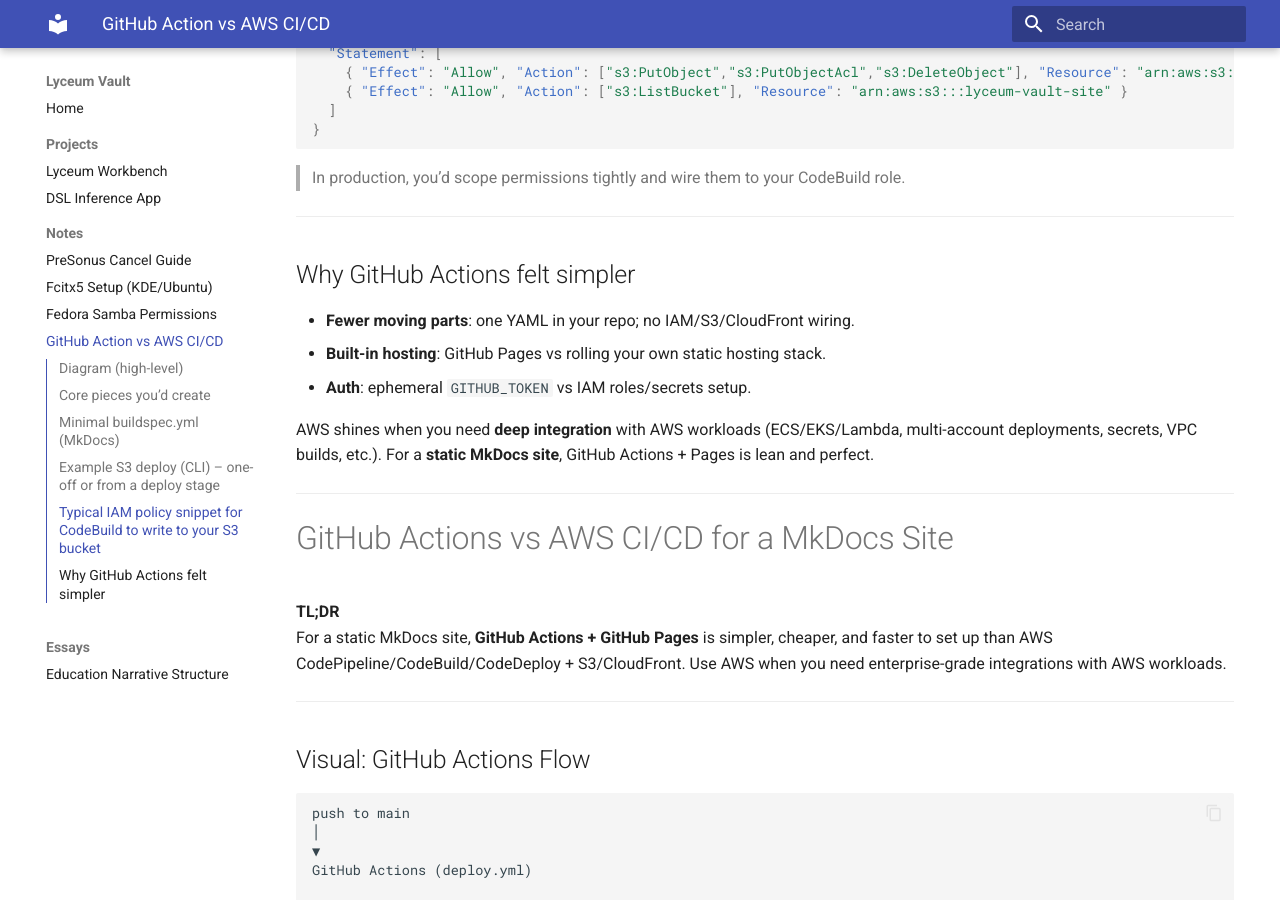
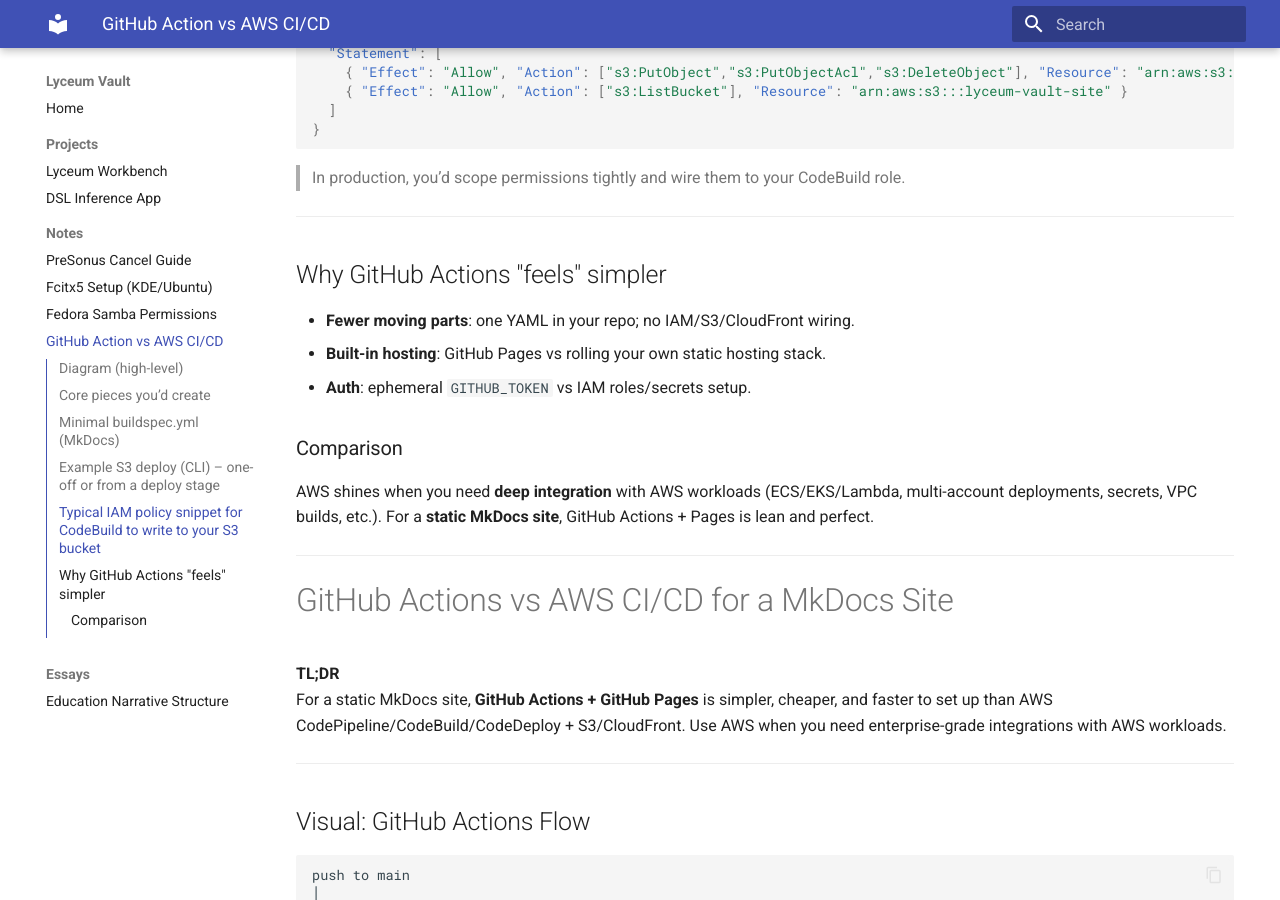
Before and after one commit to leo-nakayama/lyceum-vault, an MkDocs documentation site: the page built from docs/notes/github-actions-vs-aws-cicd.md, in a window 1280 px wide and 900 px high, scrolled down 2062 px. Built offline with MkDocs 1.6.1 and Material for MkDocs 9.7.7, drawn with Linux system fonts in a browser that asks for light colours.

Commit message:
updated the note/github vs aws for suble change.

```diff
--- a/docs/notes/github-actions-vs-aws-cicd.md
+++ b/docs/notes/github-actions-vs-aws-cicd.md
@@ -105,11 +105,14 @@ In CodePipeline, the **Deploy** action would publish the build artifact to S3 au
 
 ---
 
-## Why GitHub Actions felt simpler
+## Why GitHub Actions "feels" simpler
 
 * **Fewer moving parts**: one YAML in your repo; no IAM/S3/CloudFront wiring.
 * **Built-in hosting**: GitHub Pages vs rolling your own static hosting stack.
 * **Auth**: ephemeral `GITHUB_TOKEN` vs IAM roles/secrets setup.
+
+
+### Comparison
 
 AWS shines when you need **deep integration** with AWS workloads (ECS/EKS/Lambda, multi-account deployments, secrets, VPC builds, etc.). For a **static MkDocs site**, GitHub Actions + Pages is lean and perfect.
 
```
